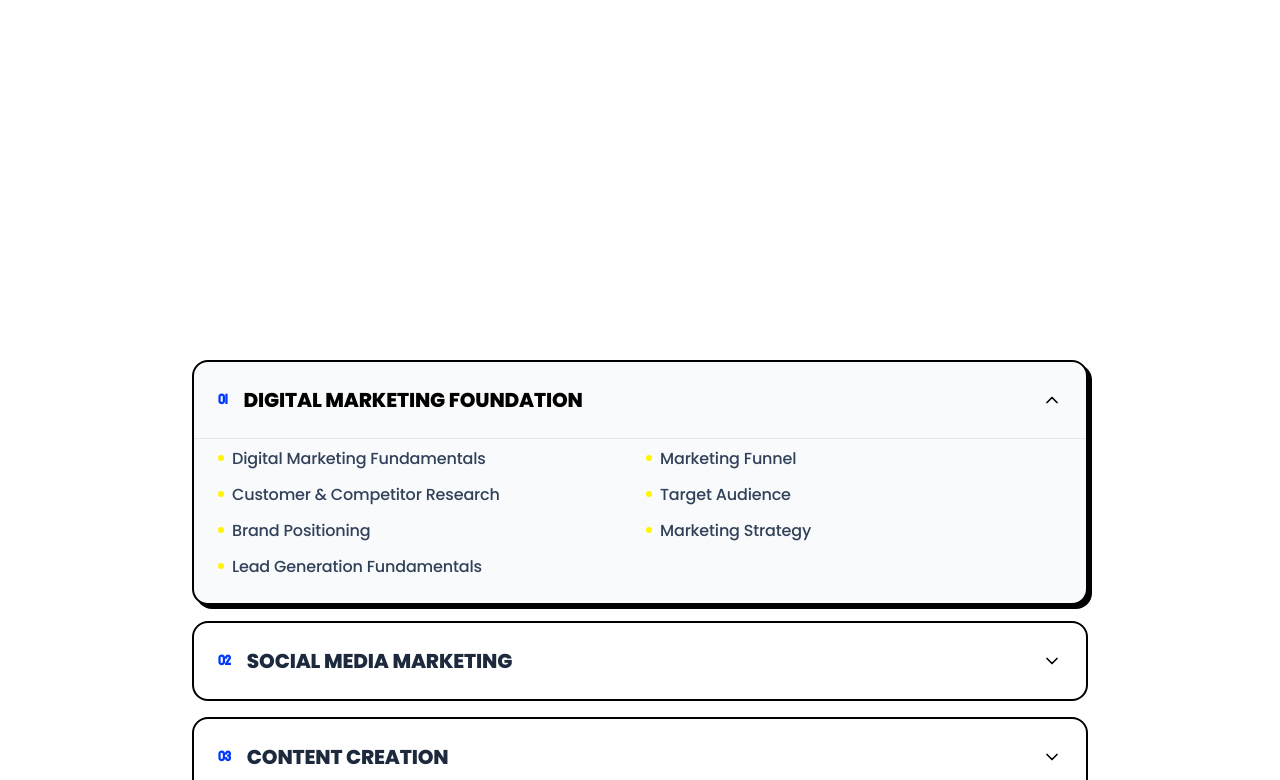
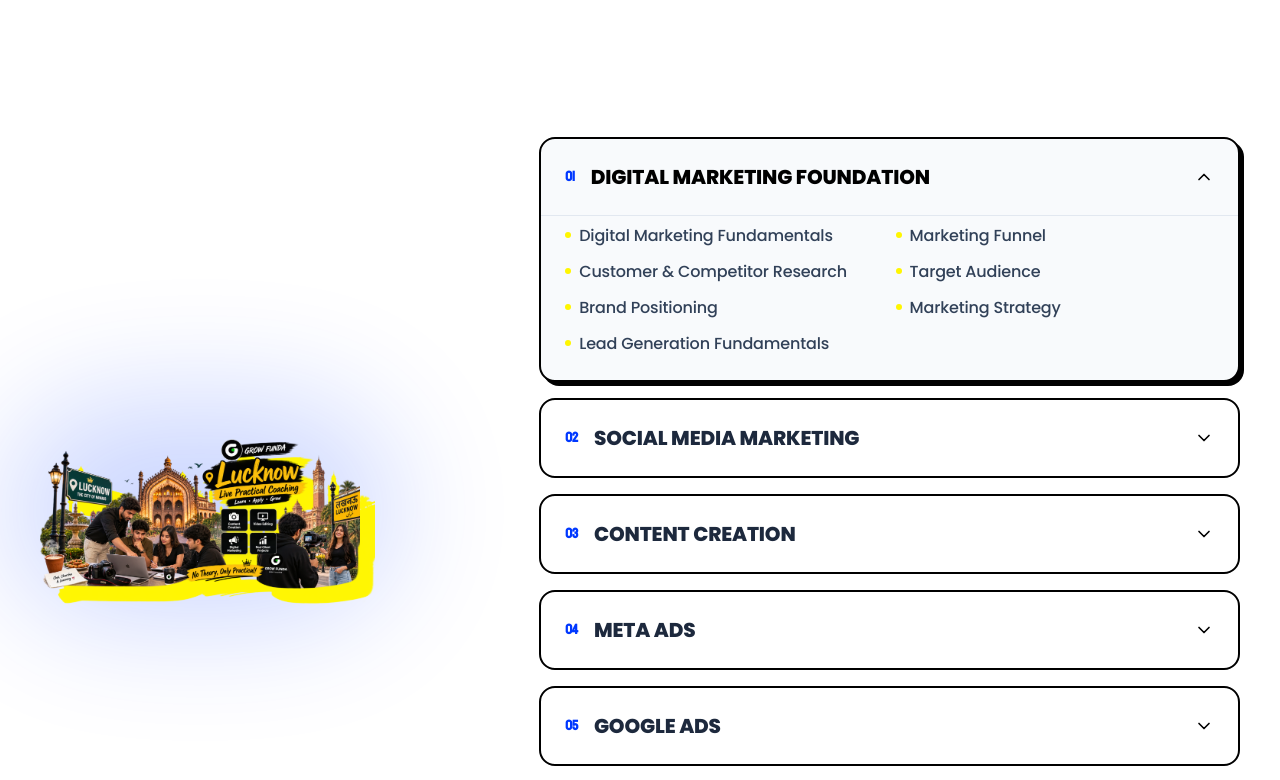
Before and after one commit to MdHuzaifa018/Digital-Marketing-landing-page, a React (Vite) app: page / in a window 1280 px wide. Shown: the part 4780-5560 px from the top of the page. Built offline with nearby package versions, Linux system fonts and the light colour scheme.

Commit message:
Remove EnrollFormSection and add cutout image to CurriculumSection

```diff
--- a/src/components/sections/CurriculumSection.jsx
+++ b/src/components/sections/CurriculumSection.jsx
@@ -14,16 +14,38 @@ const CurriculumSection = () => {
   return (
     <section id="curriculum" className="section-py" aria-labelledby="curriculum-heading">
       <Container>
-        <div className="max-w-4xl mx-auto">
+        <div className="grid lg:grid-cols-5 gap-10 lg:gap-12 items-start max-w-7xl mx-auto">
+
+          {/* Left Column: Heading & Cutout Image */}
+          <div className="lg:col-span-2 flex flex-col items-center lg:items-start text-center lg:text-left sticky top-24">
             <SectionHeading
               eyebrow="What You Will Learn"
               title="Industry-Ready Curriculum."
               subtitle="12 modules designed to take you from a beginner to a job-ready digital marketing expert."
               align="left"
               id="curriculum-heading"
+              className="lg:items-start"
             />
 
-          <div className="mt-12 space-y-4">
+            <motion.div
+              initial={{ opacity: 0, scale: 0.8, y: 20 }}
+              whileInView={{ opacity: 1, scale: 1, y: 0 }}
+              viewport={{ once: true }}
+              transition={{ duration: 0.6, delay: 0.2 }}
+              className="hidden lg:block mt-12 w-full max-w-[320px] relative"
+            >
+              <div className="absolute top-1/2 left-1/2 -translate-x-1/2 -translate-y-1/2 w-[120%] h-[120%] bg-[var(--color-primary)] rounded-full blur-3xl opacity-20 -z-10 animate-pulse"></div>
+              <img
+                src="/images/course.png"
+                alt="Digital Marketing Syllabus"
+                className="w-full h-auto object-contain drop-shadow-[15px_15px_0px_var(--color-secondary)] hover:-translate-y-2 hover:scale-105 transition-all duration-500"
+              />
+            </motion.div>
+          </div>
+
+          {/* Right Column: Accordions */}
+          <div className="lg:col-span-3 w-full mt-10 lg:mt-0">
+            <div className="space-y-4">
             {curriculum.map((module, index) => {
               const isOpen = openModule === index;
               return (
@@ -100,6 +122,7 @@ const CurriculumSection = () => {
               </div>
             </motion.div>
           </div>
+        </div>
       </Container>
     </section>
   );
--- a/src/components/sections/EnrollFormSection.jsx
+++ b/src/components/sections/EnrollFormSection.jsx
@@ -55,7 +55,7 @@ const EnrollFormSection = () => {
             >
               <div className="absolute top-1/2 left-1/2 -translate-x-1/2 -translate-y-1/2 w-[120%] h-[120%] bg-[var(--color-secondary)] rounded-full blur-3xl opacity-30 -z-10 animate-pulse"></div>
               <img
-                src="/images/course-banner.png"
+                src="/images/course.png"
                 alt="Digital Marketing Mentorship"
                 className="w-full h-auto object-contain drop-shadow-[15px_15px_0px_var(--color-primary)] hover:-translate-y-2 hover:scale-105 transition-all duration-500"
               />
--- a/src/pages/Home.jsx
+++ b/src/pages/Home.jsx
@@ -102,9 +102,9 @@ const Home = () => {
         <FAQPreview />
       </div>
 
-      <div data-color="#f8fafc">
+      {/* <div data-color="#f8fafc">
         <EnrollFormSection />
-      </div>
+      </div> */}
     </>
   );
 };
```
Lines whose indentation alone changed are shown as unchanged.
